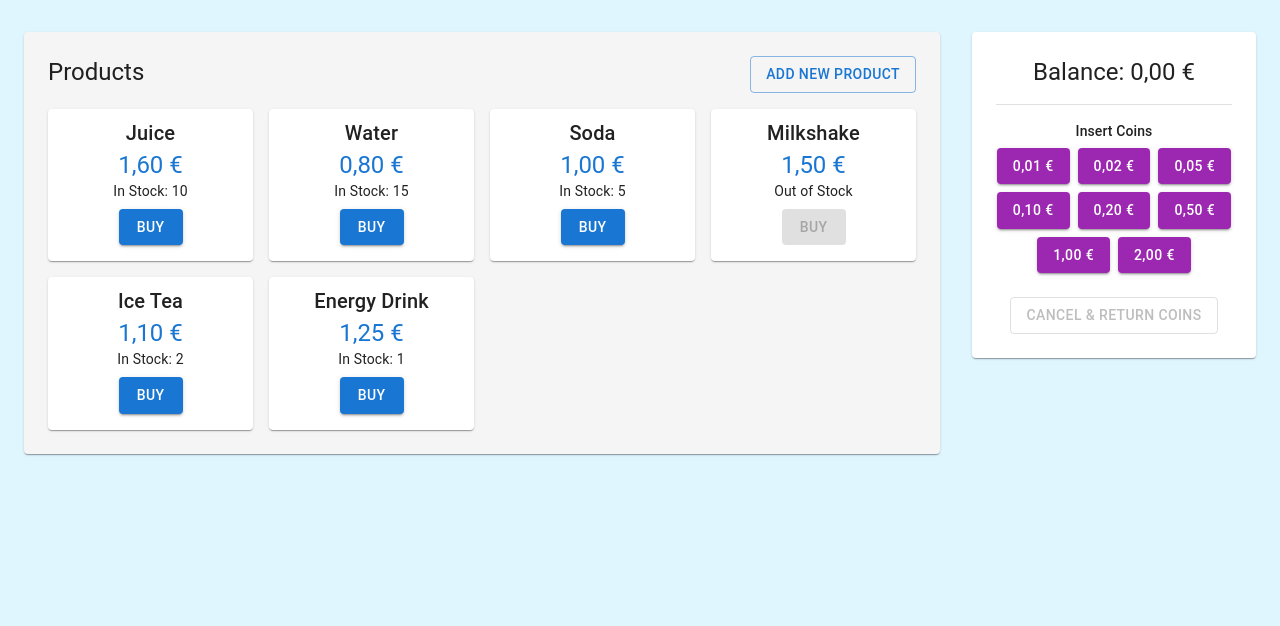
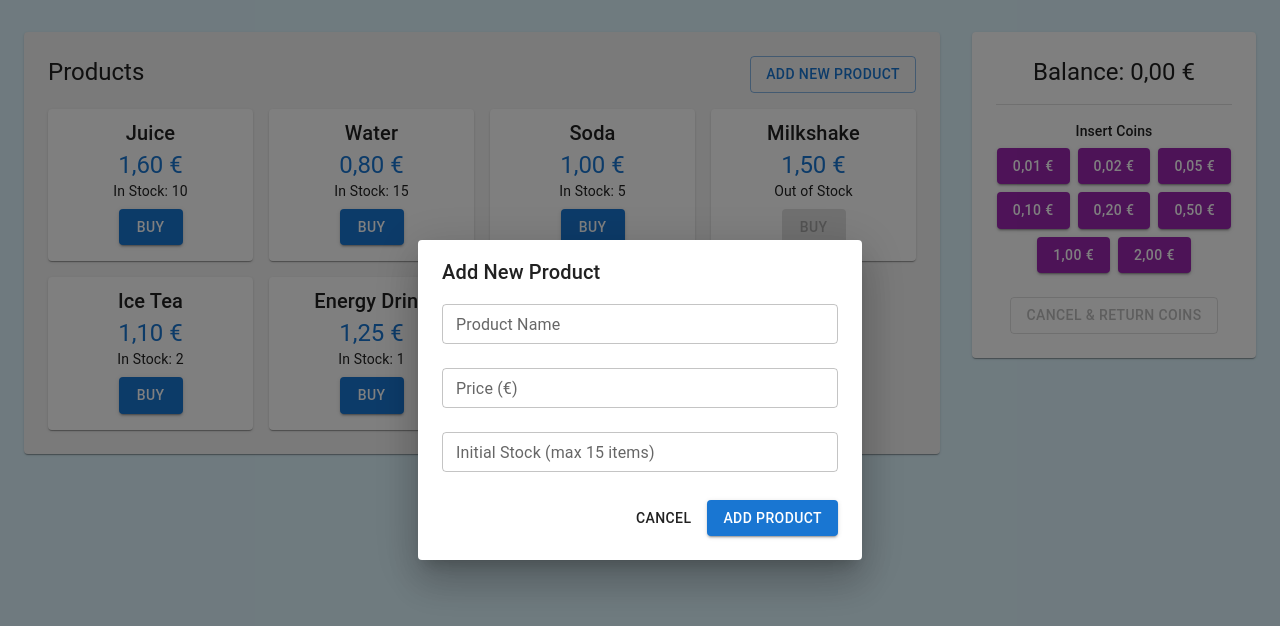
Before and after one commit to TihomirShterev/vending-simulator, a React (Create React App) app: page / in a window 1280 px wide. Both pictures are taken after a click on the button "ADD NEW PRODUCT". Shown: the top 626 px of the page. Built offline with nearby package versions, Linux system fonts and the light colour scheme.

Commit message:
feat: Add product

```diff
--- a/src/App.tsx
+++ b/src/App.tsx
@@ -5,11 +5,13 @@ import InventoryManager from "./components/InventoryManager/InventoryManager";
 import { formatMoney } from "./utils/helpers";
 import { fetchProducts } from "./services/api";
 import { IProduct } from "./types/types";
+import Form from "./components/Form/Form";
 
 const App = () => {
   const [balance, setBalance] = useState(0);
   const [message, setMessage] = useState("");
   const [products, setProducts] = useState<IProduct[]>([]);
+  const [isModalOpen, setIsModalOpen] = useState(false);
 
   useEffect(() => {
     fetchProducts().then(setProducts);
@@ -44,11 +46,19 @@ const App = () => {
     }
   };
 
+  const add = () => {
+    setIsModalOpen(true);
+  };
+
+  const save = (product: IProduct) => {
+    setProducts((prev) => [product, ...prev]);
+  };
+
   return (
     <Container maxWidth="xl" sx={{ py: 4 }}>
       <Grid container spacing={4}>
         <Grid size={{ xs: 12, sm: 8, lg: 9 }}>
-          <InventoryManager products={products} onBuy={buy} />
+          <InventoryManager products={products} onBuy={buy} onAdd={add} />
         </Grid>
         <Grid size={{ xs: 12, sm: 4, lg: 3 }}>
           <PaymentSystem
@@ -59,6 +69,11 @@ const App = () => {
           />
         </Grid>
       </Grid>
+      <Form
+        open={isModalOpen}
+        onClose={() => setIsModalOpen(false)}
+        onSave={save}
+      />
     </Container>
   );
 };
--- /dev/null
+++ b/src/components/Form/Form.data.ts
@@ -0,0 +1,29 @@
+import { Field } from "./Form.types";
+import { MIN_COIN } from "../../utils/constants";
+
+const MIN_PRODUCTS = 1;
+const MAX_PRODUCTS = 15;
+const DECIMAL_PLACES_PATTERN = /^\d+(\.\d{1,2})?$/; // Max 2 decimal places
+
+export const FORM_DATA: Field[] = [
+  {
+    name: "name",
+    label: "Product Name",
+  },
+  {
+    name: "price",
+    label: "Price (€)",
+    validate: (value) =>
+      (DECIMAL_PLACES_PATTERN.test(value.toString()) && MIN_COIN <= value) ||
+      "Please enter a positive number. Maximum two decimal places allowed.",
+  },
+  {
+    name: "quantity",
+    label: `Initial Stock (max ${MAX_PRODUCTS} items)`,
+    validate: (value) =>
+      (Number.isInteger(value) &&
+        MIN_PRODUCTS <= value &&
+        value <= MAX_PRODUCTS) ||
+      `Please enter an integer between ${MIN_PRODUCTS} and ${MAX_PRODUCTS}.`,
+  },
+];
--- /dev/null
+++ b/src/components/Form/Form.tsx
@@ -0,0 +1,78 @@
+import { useEffect } from "react";
+import { useForm } from "react-hook-form";
+import {
+  Button,
+  Dialog,
+  DialogActions,
+  DialogContent,
+  DialogTitle,
+  Stack,
+  TextField,
+} from "@mui/material";
+import { IProduct } from "../../types/types";
+import { FormProps } from "./Form.types";
+import { FORM_DATA } from "./Form.data";
+
+const Form = ({ open, onClose, onSave }: FormProps) => {
+  const {
+    register,
+    handleSubmit,
+    formState: { errors },
+    reset,
+  } = useForm<IProduct>();
+
+  useEffect(() => {
+    reset();
+  }, [reset, open]);
+
+  const onSubmit = ({ name, price, quantity }: IProduct) => {
+    onSave({
+      id: Date.now(),
+      name,
+      price: Number(price),
+      quantity: Number(quantity),
+    });
+
+    onClose();
+  };
+
+  return (
+    <Dialog fullWidth maxWidth="xs" open={open} onClose={onClose}>
+      <form onSubmit={handleSubmit(onSubmit)}>
+        <DialogTitle sx={{ pb: 0 }}>Add New Product</DialogTitle>
+        <DialogContent>
+          <Stack spacing={3} sx={{ mt: 2 }}>
+            {FORM_DATA.map(({ name, label, validate }) => {
+              const errorMessage = errors[name]?.message;
+
+              return (
+                <TextField
+                  key={name}
+                  size="small"
+                  label={label}
+                  {...register(name, {
+                    required: "This field is required.",
+                    valueAsNumber: name === "price" || name === "quantity",
+                    validate,
+                  })}
+                  error={!!errorMessage}
+                  helperText={errorMessage}
+                />
+              );
+            })}
+          </Stack>
+        </DialogContent>
+        <DialogActions sx={{ px: 3, pb: 3 }}>
+          <Button onClick={onClose} color="inherit">
+            Cancel
+          </Button>
+          <Button type="submit" variant="contained">
+            Add Product
+          </Button>
+        </DialogActions>
+      </form>
+    </Dialog>
+  );
+};
+
+export default Form;
--- a/src/components/InventoryManager/InventoryManager.tsx
+++ b/src/components/InventoryManager/InventoryManager.tsx
@@ -2,13 +2,19 @@ import { Box, Button, Grid, Paper, Typography } from "@mui/material";
 import { InventoryManagerProps } from "./InventoryManager.types";
 import Product from "./Product/Product";
 
-const InventoryManager = ({ products, onBuy }: InventoryManagerProps) => (
+const InventoryManager = ({
+  products,
+  onBuy,
+  onAdd,
+}: InventoryManagerProps) => (
   <Paper sx={{ p: 3, bgcolor: "#f5f5f5" }}>
     <Box
       sx={{ display: "flex", gap: 1, justifyContent: "space-between", mb: 2 }}
     >
       <Typography variant="h5">Products</Typography>
-      <Button variant="outlined">Add New Product</Button>
+      <Button variant="outlined" onClick={onAdd}>
+        Add New Product
+      </Button>
     </Box>
     <Grid container spacing={2} alignItems="space-between">
       {products.map((productData) => (
--- a/src/components/InventoryManager/InventoryManager.types.ts
+++ b/src/components/InventoryManager/InventoryManager.types.ts
@@ -3,4 +3,5 @@ import { IProduct } from "../../types/types";
 export interface InventoryManagerProps {
   products: IProduct[];
   onBuy: (product: IProduct) => void;
+  onAdd: () => void;
 }
```
Also changed, not shown: src/components/Form/Form.types.ts (added, +13 -0 lines).
